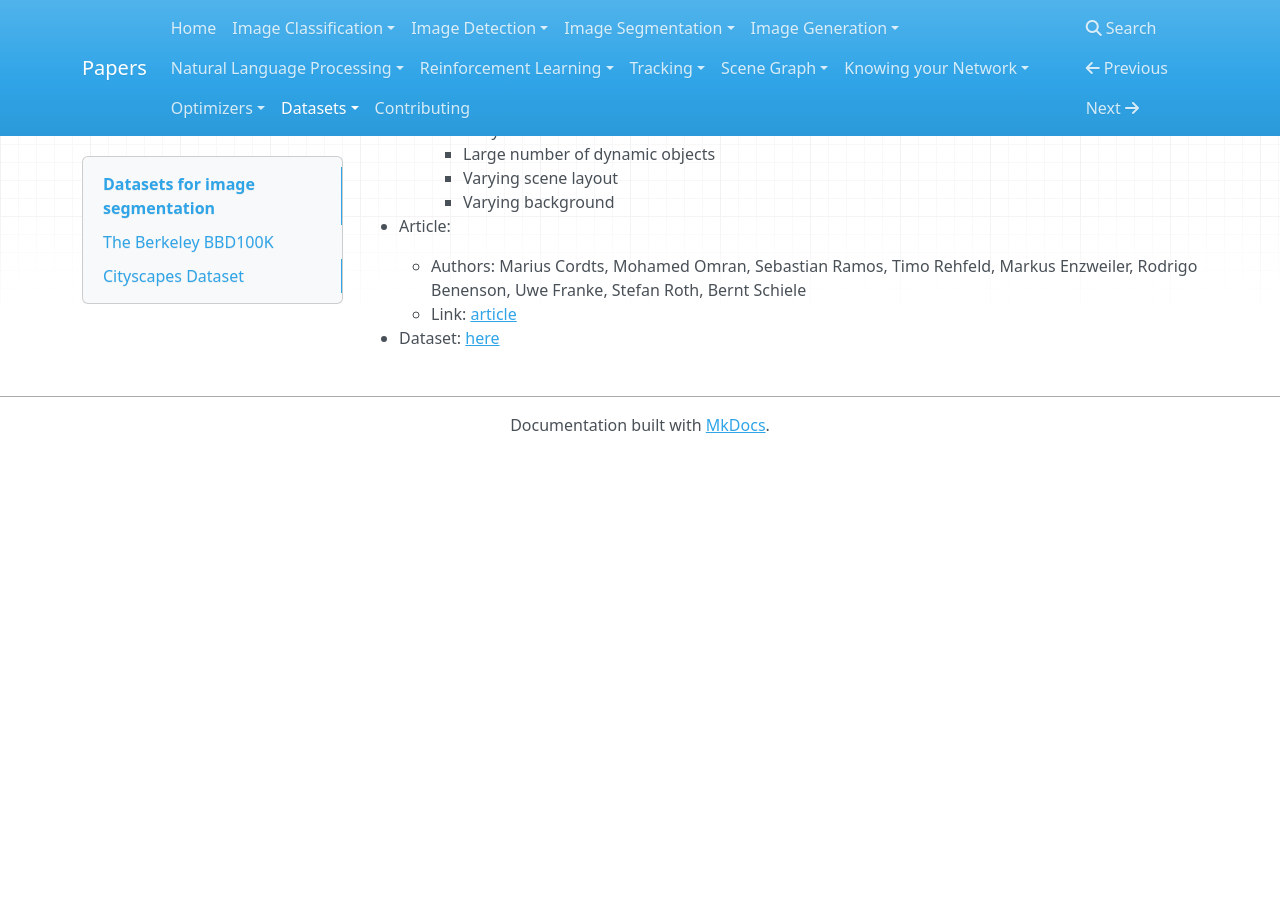
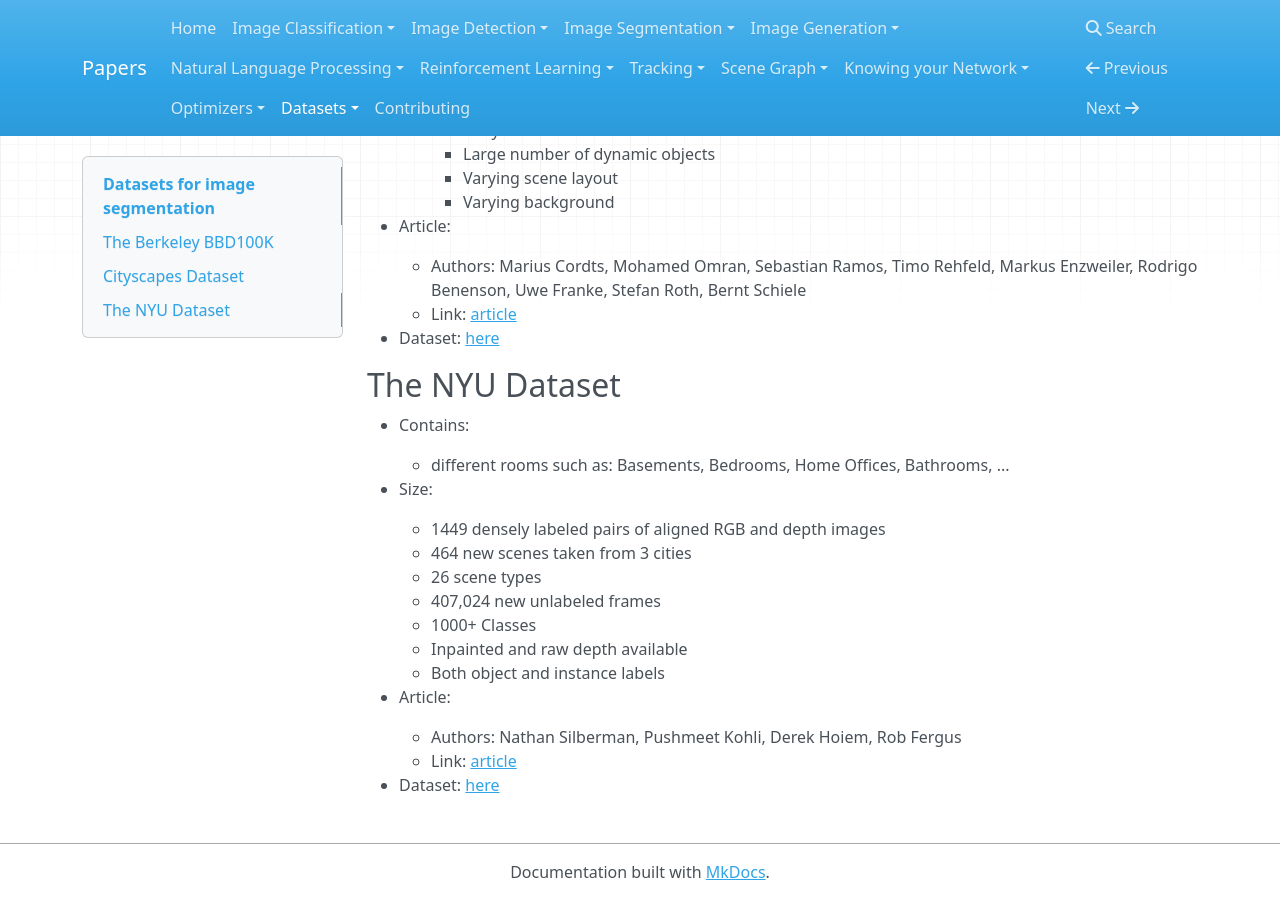
Before and after one commit to D3lt4lph4/papers, an MkDocs documentation site: the page built from docs/datasets/imagesegmentation.md, in a window 1280 px wide and 900 px high, scrolled down 1285 px. Built offline with MkDocs 1.6.1, drawn with Linux system fonts in a browser that asks for light colours; nearby versions of some CDN libraries; old or Windows-style settings are respelled for this version of MkDocs; before the commit the page ends 1738 px from its top, so only the background shows below that; some of the changed text lies outside the part shown.

Commit message:
adding the nyu dataset

```diff
--- a/docs/datasets/imagesegmentation.md
+++ b/docs/datasets/imagesegmentation.md
@@ -61,3 +61,23 @@ Here are listed all the datasets that can be used for image segmentation. Each d
     - Link: [article](https://arxiv.org/pdf/1604.01685.pdf)
 
 - Dataset: [here](https://www.cityscapes-dataset.com/)
+
+## The NYU Dataset
+
+- Contains:
+    - different rooms such as: Basements, Bedrooms, Home Offices, Bathrooms, ...
+
+- Size:
+    - 1449 densely labeled pairs of aligned RGB and depth images
+    - 464 new scenes taken from 3 cities
+    - 26 scene types
+    - 407,024 new unlabeled frames
+    - 1000+ Classes
+    - Inpainted and raw depth available
+    - Both object and instance labels
+
+- Article:
+    - Authors: Nathan Silberman, Pushmeet Kohli, Derek Hoiem, Rob Fergus
+    - Link: [article](https://arxiv.org/pdf/1604.01685.pdfhttps://cs.nyu.edu/~silberman/papers/indoor_seg_support.pdf)
+
+- Dataset: [here](https://cs.nyu.edu/~silberman/datasets/nyu_depth_v2.html)
```
Also changed, not shown: other parts of docs/datasets/imagesegmentation.md (+1 -1 lines).
